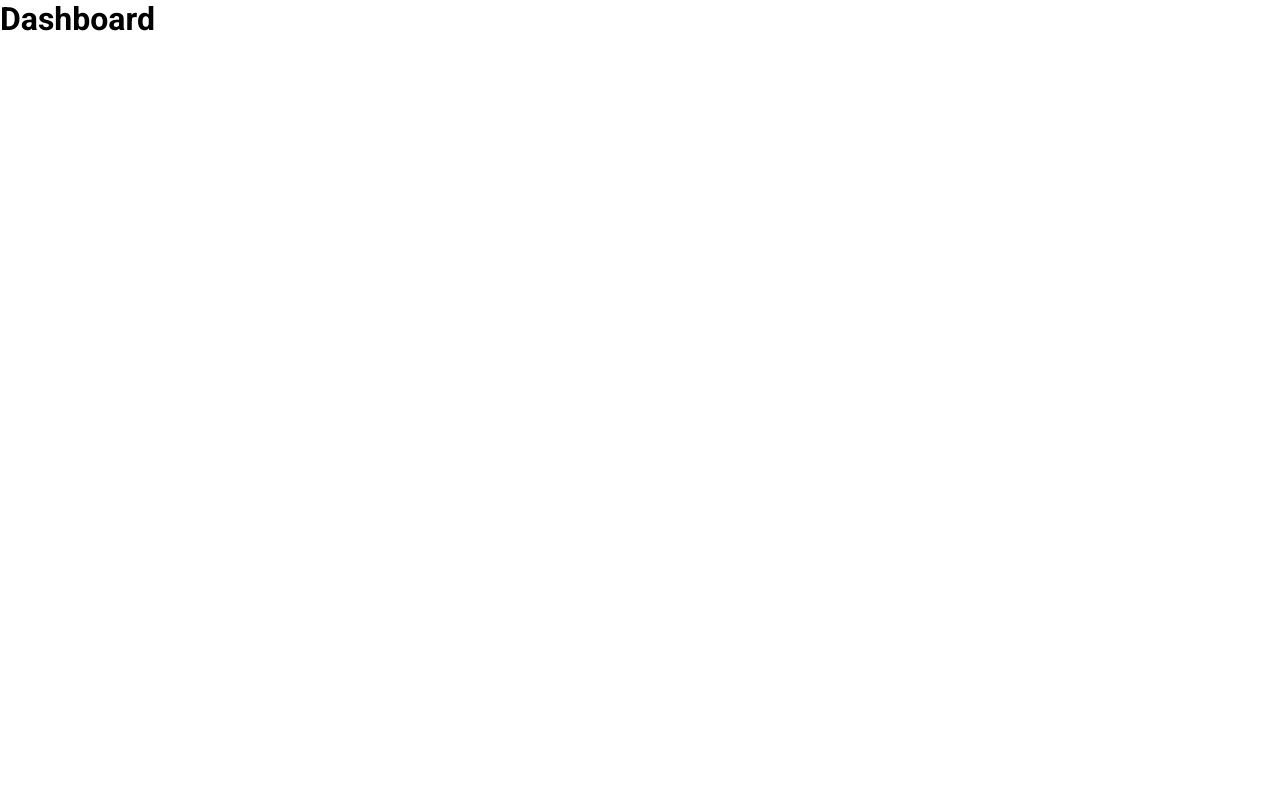
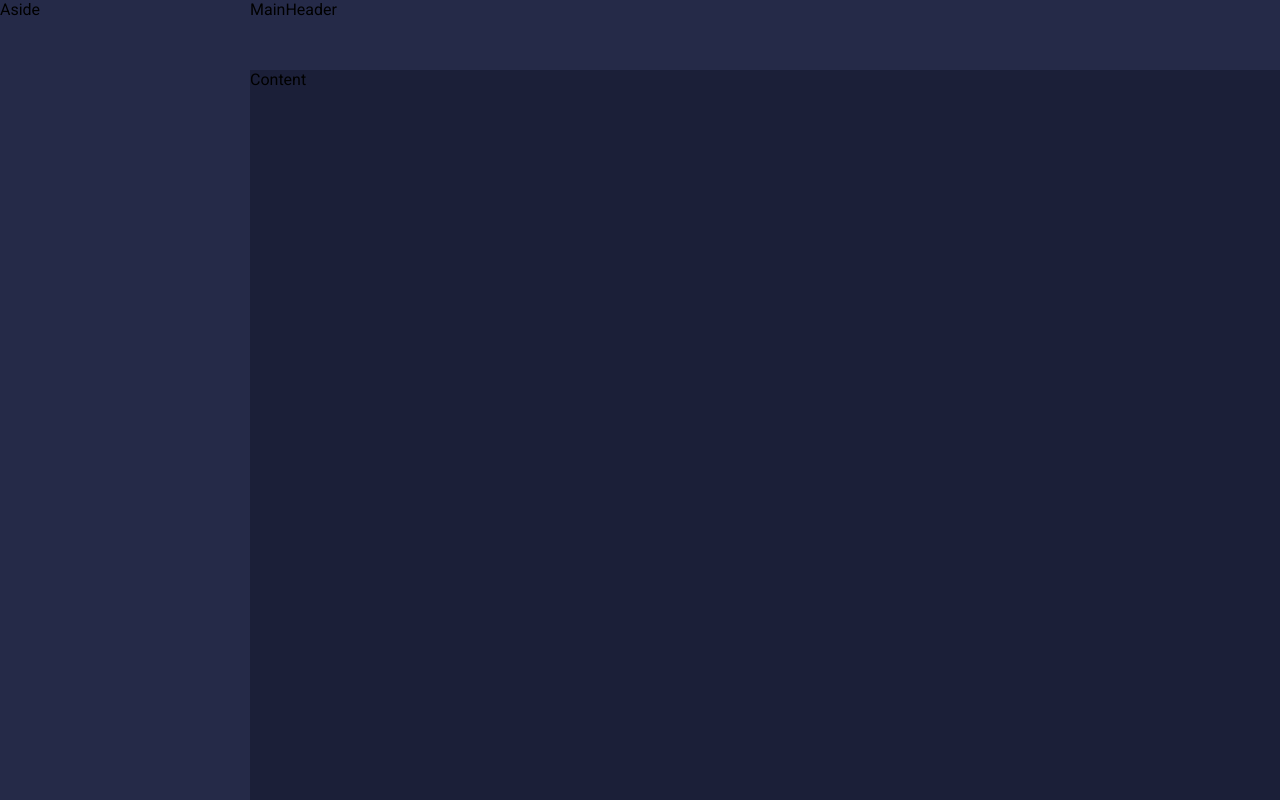
Before and after one commit to igortice/minha-carteira, a React (Create React App) app: page / in a window 1280 px wide. Built offline with nearby package versions, Linux system fonts and the light colour scheme; the HTML template or start-up script is replaced by a standard one.

Commit message:
base grid app

```diff
--- a/src/App.tsx
+++ b/src/App.tsx
@@ -1,12 +1,13 @@
 import React from 'react';
-import Dashboard from './pages/Dashboard';
+
+import Layout from './components/Layout';
 import GlobalStyles from './styles/GlobalStyles';
 
 const App: React.FC = () => {
   return (
     <>
       <GlobalStyles />
-      <Dashboard />
+      <Layout />
     </>
   );
 };
--- /dev/null
+++ b/src/components/Aside/index.tsx
@@ -0,0 +1,9 @@
+import React from 'react';
+
+import { Container } from './styles';
+
+const Aside: React.FC = () => {
+  return <Container>Aside</Container>;
+};
+
+export default Aside;
--- /dev/null
+++ b/src/components/Aside/styles.ts
@@ -0,0 +1,6 @@
+import styled from 'styled-components';
+
+export const Container = styled.div`
+  grid-area: AS;
+  background-color: #252A48;
+`;
--- /dev/null
+++ b/src/components/Content/index.tsx
@@ -0,0 +1,9 @@
+import React from 'react';
+
+import { Container } from './styles';
+
+const Content: React.FC = () => {
+  return <Container>Content</Container>;
+};
+
+export default Content;
--- /dev/null
+++ b/src/components/Content/styles.ts
@@ -0,0 +1,6 @@
+import styled from 'styled-components';
+
+export const Container = styled.div`
+  grid-area: CT;
+  background-color: #1B1F38;
+`;
--- /dev/null
+++ b/src/components/Layout/index.tsx
@@ -0,0 +1,18 @@
+import React from 'react';
+
+import Aside from '../Aside';
+import Content from '../Content';
+import MainHeader from '../MainHeader';
+import { Container } from './styles';
+
+const Layout: React.FC = () => {
+  return (
+    <Container>
+      <MainHeader />
+      <Aside />
+      <Content />
+    </Container>
+  );
+};
+
+export default Layout;
--- /dev/null
+++ b/src/components/Layout/styles.ts
@@ -0,0 +1,11 @@
+import styled from 'styled-components';
+
+export const Container = styled.div`
+  display: grid;
+  grid-template-columns: 250px auto;
+  grid-template-rows: 70px auto;
+  grid-template-areas:
+    'AS MH'
+    'AS CT';
+  height: 100vh;
+`;
--- /dev/null
+++ b/src/components/MainHeader/index.tsx
@@ -0,0 +1,9 @@
+import React from 'react';
+
+import { Container } from './styles';
+
+const MainHeader: React.FC = () => {
+  return <Container>MainHeader</Container>;
+};
+
+export default MainHeader;
--- /dev/null
+++ b/src/components/MainHeader/styles.ts
@@ -0,0 +1,6 @@
+import styled from 'styled-components';
+
+export const Container = styled.div`
+  grid-area: MH;
+  background-color: #252A48;
+`;
```
